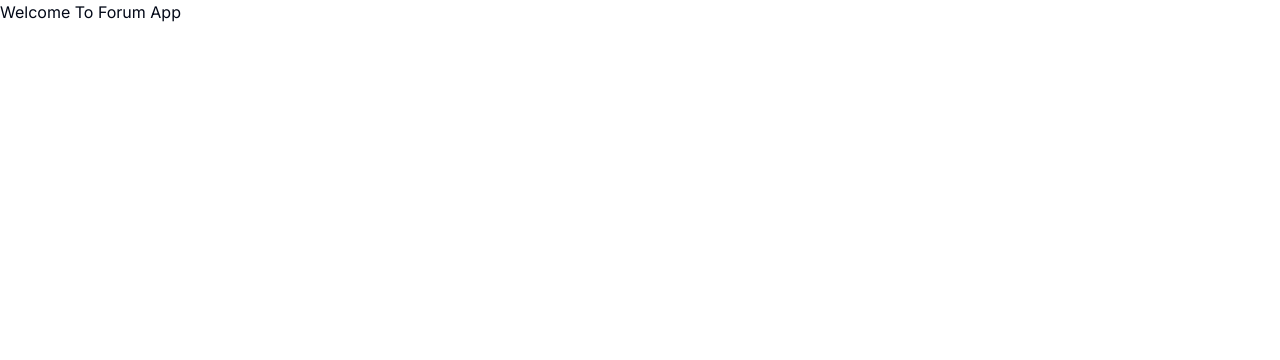
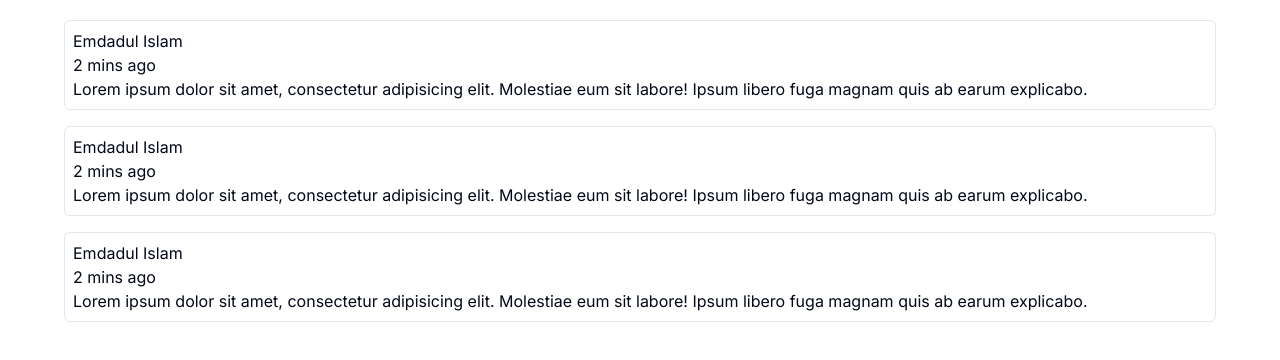
Before and after one commit to mdadul/Forum, a Next.js app: page / in a window 1280 px wide. Shown: the top 360 px of the page. Built offline with nearby package versions, Linux system fonts and the light colour scheme.

Commit message:
feat: add post card

```diff
--- a/app/page.tsx
+++ b/app/page.tsx
@@ -1,7 +1,11 @@
+import PostCard from "@/components/brand/post";
+
 export default function Home() {
   return (
-    <h1>
-      Welcome To Forum App
-    </h1>
+    <div className="max-w-6xl mx-auto py-5 flex gap-4 flex-col">
+      <PostCard />
+      <PostCard />
+      <PostCard />
+    </div>
   );
 }
--- /dev/null
+++ b/components/brand/post/index.tsx
@@ -0,0 +1,17 @@
+import React from "react";
+
+export default function PostCard() {
+  return (
+    <div className="border p-2 rounded-md">
+      <div className="">
+        <h4>Emdadul Islam</h4>
+        <p className="text-grat-600">2 mins ago</p>
+      </div>
+
+      <p>
+        Lorem ipsum dolor sit amet, consectetur adipisicing elit. Molestiae eum
+        sit labore! Ipsum libero fuga magnam quis ab earum explicabo.
+      </p>
+    </div>
+  );
+}
```
